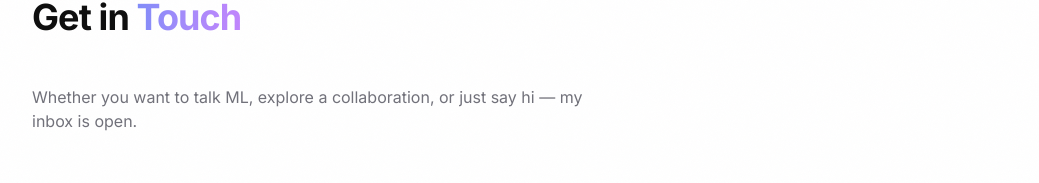
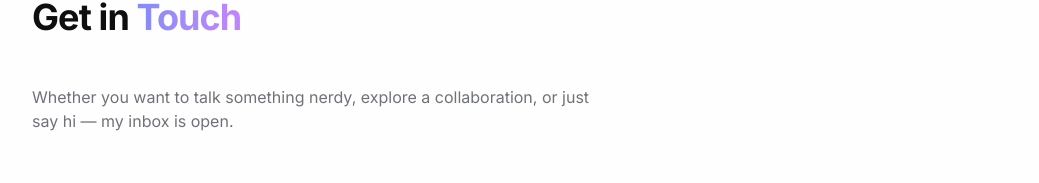
Before and after one commit to PrestonJacks0n/Personal-Website, a Next.js app: page /contact in a window 1280 px wide. Shown: the part 195-378 px from the top of the page, without its empty margins (120-1159 px from the left). Built offline with nearby package versions, Linux system fonts and the light colour scheme.

Commit message:
Contact: update subtitle copy

```diff
--- a/src/app/contact/page.tsx
+++ b/src/app/contact/page.tsx
@@ -16,7 +16,7 @@ export default function ContactPage() {
         </FadeIn>
         <FadeIn delay={0.05}>
           <p className="mb-14 max-w-xl text-[rgb(var(--muted))]">
-            Whether you want to talk ML, explore a collaboration, or just say hi — my inbox is open.
+            Whether you want to talk something nerdy, explore a collaboration, or just say hi — my inbox is open.
           </p>
         </FadeIn>
 
```
